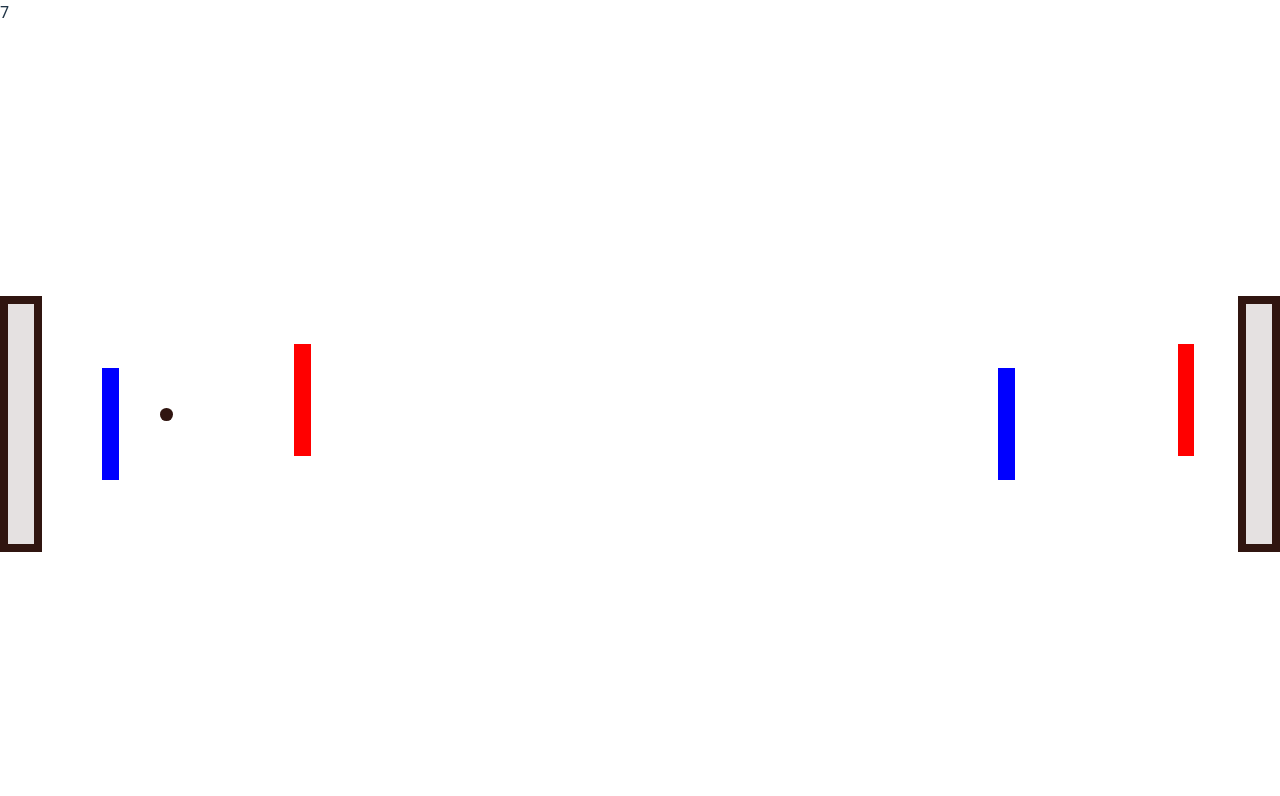
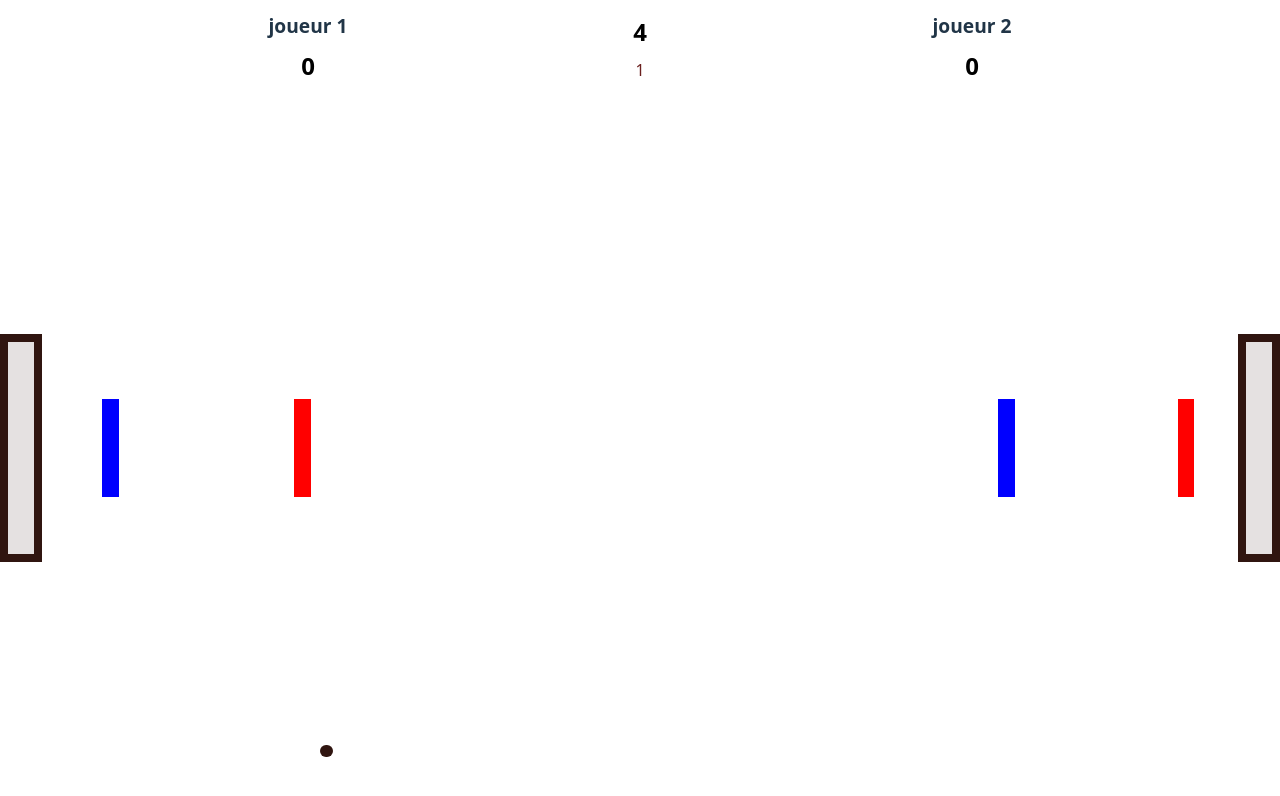
Before and after one commit to Hessoquat/okPong, a React (Vite) app: page / in a window 1280 px wide. Shown: the top 796 px of the page. Built offline with nearby package versions, Linux system fonts and the light colour scheme.

Commit message:
feat basic scoreboard

```diff
--- a/src/assets/style/field.css
+++ b/src/assets/style/field.css
@@ -1,12 +1,13 @@
 .field {
     background-color: #FFF;
     display: flex;
+    position: relative;
     flex-flow: row nowrap;
     justify-content: space-around;
     align-items: center;
     color: #242424;
     width: 100vw;
-    height: 100vh;
+    grid-row: 2 / 3;
 }
 .paddle {
     width: 0.8%;
--- /dev/null
+++ b/src/assets/style/gameScreen.css
@@ -0,0 +1,5 @@
+.gameContainer{
+    height: 100vh;
+    display: grid;
+    grid-template-rows: 12% 1fr;
+}
--- a/src/assets/style/index.css
+++ b/src/assets/style/index.css
@@ -53,6 +53,11 @@ button:focus-visible {
   outline: 4px auto -webkit-focus-ring-color;
 }
 
+p {
+  padding: 0;
+  margin: 0
+}
+
 @media (prefers-color-scheme: light) {
   :root {
     color: #213547;
--- /dev/null
+++ b/src/assets/style/scoreboard.css
@@ -0,0 +1,49 @@
+.scoreBoard {
+    display: flex;
+    justify-content: space-evenly;
+    align-items: center;
+    width: 100vw;
+    grid-row: 1 / 2;
+    text-align: center;
+
+}
+.teamContainer {
+    display: flex;
+    flex-direction: column;
+    flex-wrap: wrap;
+    justify-content: center;
+    align-items: center;
+    gap: 0.5em;
+    padding: 0.8em;
+}
+
+.teamName{
+    font-weight: bold;
+    font-size: 1.2em;
+}
+.playerScore {
+    font-weight: bold;
+    font-size: 1.5em;
+    background-color: #FFF;
+    color: #000;
+    width: 100%;
+}
+.timeBox {
+    display: flex;
+    flex-direction: column;
+    flex-wrap: wrap;
+    justify-content: center;
+    gap: 0.5em;
+}
+.time {
+    background-color: #FFF;
+    color: #000;
+    font-size: 1.5em;
+    font-weight: 600;
+    width: 2em;
+}
+.period {
+    background-color: #FFF;
+    color: #6b201f;
+    font-size: 1.3;
+}
--- a/src/components/Game/Field.jsx
+++ b/src/components/Game/Field.jsx
@@ -1,11 +1,9 @@
 import { useEffect, useRef, useState } from 'react';
-import '../../assets/style/field.css'
 import Paddle from './Paddle';
 import Puck from './Puck';
 import Goal from './Goal';
 
 function Field({player1Position, player2Position, puck, settings}) {
-
     return(
         <div className='field' >
             <Goal className="goal1" size={settings.goal.size} depth={settings.goal.depth} postWidth={settings.goal.postWidth} />
@@ -16,7 +14,6 @@ function Field({player1Position, player2Position, puck, settings}) {
             <Paddle player="player1" position={player1Position} paddleSettings={settings.paddle} xPosition={settings.player1.attackPos} />
             <Paddle player='player2' position={player2Position} paddleSettings={settings.paddle} xPosition={settings.player2.defensePos} />
         </div>
-
     );
 }
 
--- a/src/components/Game/Game.jsx
+++ b/src/components/Game/Game.jsx
@@ -2,6 +2,10 @@ import { useEffect, useRef, useState } from "react";
 import { settings } from "../../features/game/config/gameSettings";
 import { Engine } from "../../features/game/engine/engine";
 import Field from "./Field";
+import ScoreBoard from "./scoreBoard";
+import "../../assets/style/scoreBoard.css";
+import '../../assets/style/field.css';
+import '../../assets/style/gameScreen.css';
 
 function Game() {
     const engineRef= useRef();
@@ -17,14 +21,19 @@ function Game() {
 
     if (!gameState) return <h1>loading</h1>;
     return(
-        <>
-        {Math.floor(gameState.time)}
+        <div className="gameContainer">
+        <ScoreBoard
+            p1Score={gameState.player1.score}
+            p2Score={gameState.player2.score}
+            time={gameState.time}
+            period={gameState.period}
+        />
         <Field
-            player1Postion={gameState.player1.position}
+            player1Position={gameState.player1.position}
             player2Position={gameState.player2.position}
             puck={gameState.puck}
             settings={settings} />
-        </>
+        </div>
         );
 }
 
--- a/src/components/Game/ScoreBoard.jsx
+++ b/src/components/Game/ScoreBoard.jsx
@@ -0,0 +1,21 @@
+function ScoreBoard({p1Score, p2Score, time, period}) {
+
+    return(
+        <div className="scoreBoard">
+            <div className="teamContainer">
+                <p className="teamName">joueur 1</p>
+                <p className="playerScore">{p1Score}</p>
+            </div>
+            <div className="timeBox">
+                <p className="time">{Math.floor(time)}</p>
+                <p className="period">{period}</p>
+            </div>
+            <div className="teamContainer">
+                <p className="teamName">joueur 2</p>
+                <p className="playerScore">{p2Score}</p>
+            </div>
+        </div>
+    )
+}
+
+export default ScoreBoard;
--- a/src/features/game/engine/engine.js
+++ b/src/features/game/engine/engine.js
@@ -12,11 +12,11 @@ export class Engine {
                 period: 1,
                 time: 0,
                 player1: {
-                    goals: 0,
+                    score: 0,
                     position: 50 - (0.5 * settings.paddle.height)
                 },
                 player2: {
-                    goals: 0,
+                    score: 0,
                     position: 50 - (0.5 * settings.paddle.height)
                 },
                 puck: initPuck(settings)
```
